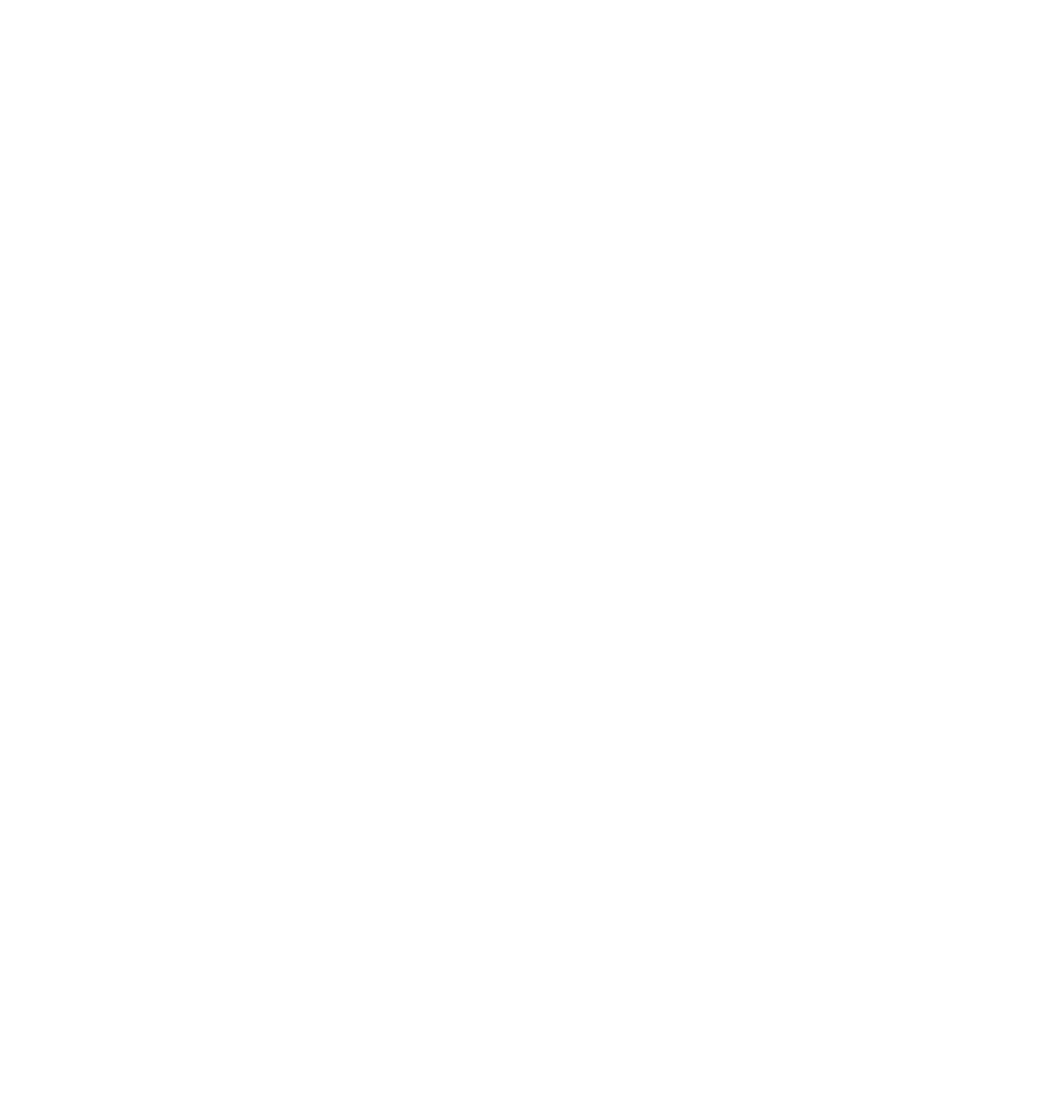
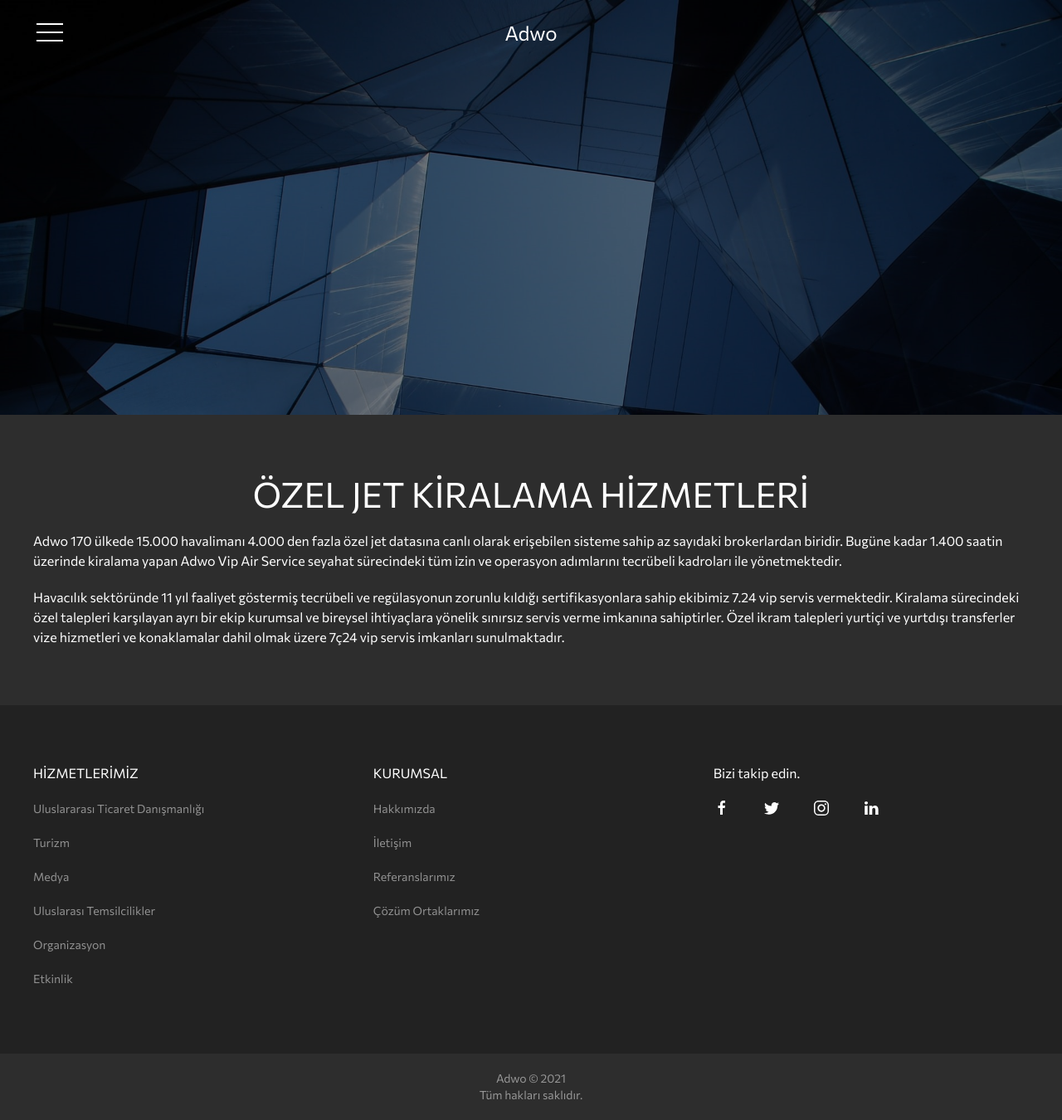
Before and after one commit to erkanaltinors/adwo-test, a website: page turizm/private-jet.html in a window 1280 px wide. Shown: the whole page at 83% size. Before the commit the page ends 800 px from the top, so only its background shows below. Drawn offline with Linux system fonts and the light colour scheme.

Commit message:
detay sayfalar

```diff
--- a/turizm/charter.html
+++ b/turizm/charter.html
@@ -0,0 +1,119 @@
+<!DOCTYPE html>
+<html lang="tr">
+<head>
+    <meta charset="UTF-8">
+    <meta http-equiv="X-UA-Compatible" content="IE=edge">
+    <meta name="viewport" content="width=device-width, initial-scale=1.0">
+    <link rel="stylesheet" href="../assets/uikit/dist/css/uikit.custom-theme.min.css">
+    <link rel="preconnect" href="https://fonts.gstatic.com">
+    <link href="https://fonts.googleapis.com/css2?family=Commissioner:wght@400;700&display=swap" rel="stylesheet">
+    <title>The Adwo | Charter</title>
+</head>
+<body>
+    <header uk-sticky="animation: uk-animation-slide-top; top: 100vh; sel-target: .target; cls-active: uk-background-muted; cls-inactive: uk-light">
+        <div class="uk-position-top uk-position-z-index target uk-light">
+        <div class="uk-container uk-container-expand">
+        <nav class="uk-navbar-container uk-navbar-transparent" uk-navbar>
+            <div class="uk-navbar-left">
+                <a href="#menu" class="uk-navbar-item uk-link-reset uk-padding-remove-horizontal" uk-icon="icon: menu; ratio: 2" uk-toggle></a>
+            </div>
+            <div class="uk-navbar-center">
+                <a class="uk-navbar-item uk-logo" href="../index.html">Adwo</a>
+            </div>
+        </nav>
+    </div>
+</div>
+    </header>
+    <div id="menu" uk-offcanvas="overlay:true">
+        <div class="uk-offcanvas-bar uk-flex uk-flex-column">
+            <button class="uk-offcanvas-close uk-close-large uk-preserve" type="button" uk-close></button>
+            <ul class="uk-nav uk-nav-default uk-nav-parent-icon uk-margin-auto-vertical uk-text-left" uk-nav>
+                <li>
+                    <a href="../hizmetlerimiz.html">Hizmetlerimiz</a></li>
+
+                    <li><a href="../uluslararasi-ticaret-danismanligi.html">Uluslararası Ticaret Danışmanlığı</a></li>
+                    <li class="uk-parent uk-active"><a href="../">Turizm</a>
+                    <ul class="uk-nav-sub">
+                        <li class="uk-active"><a href="../turizm/charter.html">Charter</a></li>
+                        <li><a href="../turizm/private-jet.html">Private Jet</a></li>
+                        <li><a href="../turizm/kurumsal-seyahat.html">Kurumsal Seyahat</a></li>
+                    </ul></li>
+                    <li><a href="../medya.html">Medya</a></li>
+                    <li><a href="../uluslararasi-temsilcilik.html">Uluslararası Temsilcilik</a></li>
+                <li><a href="../hakkimizda.html">Hakkımızda</a></li>
+                <li><a href="../iletisim.html">İletişim</a></li>
+            </ul>
+        </div>
+    </div>
+    <main>
+        <section>
+            <div class="uk-position-relative">
+            <img data-srcset="../assets/images/about-us/banner.jpg, ../assets/images/about-us/banner-m.jpg 600w" alt="" class="uk-width-1-1" uk-img>
+            <div class="uk-position-cover" style="background-color: rgba(0,0,0, 0.5);"></div>
+        </div>
+        </section>
+        <section class="uk-section uk-section-primary" uk-scrollspy="target: [slide-bottom]; cls: uk-animation-slide-bottom-small; delay: 300">
+            <div class="uk-container">
+                <h1 class="uk-text-center" slide-bottom>CHARTER UÇUŞ HİZMETLERİ</h1>
+                <p slide-bottom>Adwo 12 yıldır faaliyet gösterdiği charter uçuş pazarında 600.000 nin üzerinde yolcuyu 20 den fazla havayolu ile taşıyıp operasyonlarını üstlenmiştir . Yer hizmetleri de dahil olmak üzere tüm operasyonları inhouse yürüten Adwo birçok havayolu ile direk veya partnerleri vasıtasıyla charter hizmetlerinde çalışmaktadır. Bugüne kadar yapmış olduğu operasyonlar 6.500 saatlik uçuşa yaklaşmıştır.</p>
+                <p slide-bottom>Doğru fiyat doğru zamanlama ve profesyonel ekip ile charter uçak operasyonlarını sürdürmektedir. Türkiye ve Avrupadaki birçok turizm şirketine uçak broker lık hizmeti veren Adwo globaldeki çözüm ortakları ile neredeyse tüm coğrafyaya servis verebilmektedir. </p>
+            </div>
+        </section>
+    </main>
+    <footer>
+        <div class="uk-section uk-section-secondary">
+        <div class="uk-container">
+            <div class="uk-grid-medium" uk-grid>
+                <div class="uk-width-1-3@m">
+                    <ul class="uk-nav uk-nav-default uk-text-small uk-text-center uk-text-left@m">
+                        <li class="uk-nav-header uk-padding-remove-top">Hizmetlerimiz</li>
+                        <li><a href="../uluslararasi-ticaret-danismanligi.html">Uluslararası Ticaret Danışmanlığı</a></li>
+                        <li><a href="../turizm.html">Turizm</a></li>
+                        <li><a href="../medya.html">Medya</a></li>
+                        <li><a href="../uluslararasi-temsilcilikler.html">Uluslarası Temsilcilikler</a></li>
+                        <li><a href="../organizasyon.html">Organizasyon</a></li>
+                        <li><a href="../etkinlik.html">Etkinlik</a></li>
+                    </ul>
+                </div>
+                <div class="uk-width-1-3@m">
+                    <ul class="uk-nav uk-nav-default uk-text-small uk-text-center uk-text-left@m">
+                        <li class="uk-nav-header uk-padding-remove-top">KURUMSAL</li>
+                        <li><a href="../hakkimizda.html">Hakkımızda</a></li>
+                        <li><a href="../iletisim.html">İletişim</a></li>
+                        <li><a href="../referanslarimiz.html">Referanslarımız</a></li>
+                        <li><a href="../cozum-ortaklarimiz.html">Çözüm Ortaklarımız</a></li>
+                    </ul>
+                </div>
+                <div class="uk-width-1-3@m uk-text-center uk-text-left@m">
+                    <p>Bizi takip edin.</p>
+                    <div class="uk-flex uk-flex-center uk-flex-left@m uk-flex-middle">
+                        <a href="#" class="uk-margin-medium-right" uk-icon="icon: facebook" target="_blank"></a>
+                        <a href="#" class="uk-margin-medium-right" uk-icon="icon: twitter" target="_blank"></a>
+                        <a href="#" class="uk-margin-medium-right" uk-icon="icon: instagram" target="_blank"></a>
+                        <a href="#" uk-icon="icon: linkedin" target="_blank"></a>
+                    </div>
+                </div>
+            </div>
+        </div>
+    </div>
+        <div class="uk-section-xsmall uk-section-primary">
+            <div class="uk-container">
+                <div class="uk-text-center uk-text-meta">
+                    <div>Adwo © <span id="year"></span></div>
+                    <div>Tüm hakları saklıdır.</d>
+                </div>
+            </div>
+        </div>
+    </footer>
+    <script>
+        function thisYear() {
+          var d = new Date();
+          var n = d.getFullYear();
+          document.getElementById("year").innerHTML = n;
+        }
+        thisYear();
+        </script>
+    <script src="../assets/uikit/dist/js/uikit.min.js"></script>
+    <script src="../assets/uikit/dist/js/uikit-icons.min.js"></script>
+</body>
+</html>
--- a/turizm/private-jet.html
+++ b/turizm/private-jet.html
@@ -0,0 +1,119 @@
+<!DOCTYPE html>
+<html lang="tr">
+<head>
+    <meta charset="UTF-8">
+    <meta http-equiv="X-UA-Compatible" content="IE=edge">
+    <meta name="viewport" content="width=device-width, initial-scale=1.0">
+    <link rel="stylesheet" href="../assets/uikit/dist/css/uikit.custom-theme.min.css">
+    <link rel="preconnect" href="https://fonts.gstatic.com">
+    <link href="https://fonts.googleapis.com/css2?family=Commissioner:wght@400;700&display=swap" rel="stylesheet">
+    <title>The Adwo | Private Jet</title>
+</head>
+<body>
+    <header uk-sticky="animation: uk-animation-slide-top; top: 100vh; sel-target: .target; cls-active: uk-background-muted; cls-inactive: uk-light">
+        <div class="uk-position-top uk-position-z-index target uk-light">
+        <div class="uk-container uk-container-expand">
+        <nav class="uk-navbar-container uk-navbar-transparent" uk-navbar>
+            <div class="uk-navbar-left">
+                <a href="#menu" class="uk-navbar-item uk-link-reset uk-padding-remove-horizontal" uk-icon="icon: menu; ratio: 2" uk-toggle></a>
+            </div>
+            <div class="uk-navbar-center">
+                <a class="uk-navbar-item uk-logo" href="../index.html">Adwo</a>
+            </div>
+        </nav>
+    </div>
+</div>
+    </header>
+    <div id="menu" uk-offcanvas="overlay:true">
+        <div class="uk-offcanvas-bar uk-flex uk-flex-column">
+            <button class="uk-offcanvas-close uk-close-large uk-preserve" type="button" uk-close></button>
+            <ul class="uk-nav uk-nav-default uk-nav-parent-icon uk-margin-auto-vertical uk-text-left" uk-nav>
+                <li>
+                    <a href="../hizmetlerimiz.html">Hizmetlerimiz</a></li>
+
+                    <li><a href="../uluslararasi-ticaret-danismanligi.html">Uluslararası Ticaret Danışmanlığı</a></li>
+                    <li class="uk-parent uk-active"><a href="../">Turizm</a>
+                    <ul class="uk-nav-sub">
+                        <li><a href="../turizm/charter.html">Charter</a></li>
+                        <li class="uk-active"><a href="../turizm/private-jet.html">Private Jet</a></li>
+                        <li><a href="../turizm/kurumsal-seyahat.html">Kurumsal Seyahat</a></li>
+                    </ul></li>
+                    <li><a href="../medya.html">Medya</a></li>
+                    <li><a href="../uluslararasi-temsilcilik.html">Uluslararası Temsilcilik</a></li>
+                <li><a href="../hakkimizda.html">Hakkımızda</a></li>
+                <li><a href="../iletisim.html">İletişim</a></li>
+            </ul>
+        </div>
+    </div>
+    <main>
+        <section>
+            <div class="uk-position-relative">
+            <img data-srcset="../assets/images/about-us/banner.jpg, ../assets/images/about-us/banner-m.jpg 600w" alt="" class="uk-width-1-1" uk-img>
+            <div class="uk-position-cover" style="background-color: rgba(0,0,0, 0.5);"></div>
+        </div>
+        </section>
+        <section class="uk-section uk-section-primary" uk-scrollspy="target: [slide-bottom]; cls: uk-animation-slide-bottom-small; delay: 300">
+            <div class="uk-container">
+                <h1 class="uk-text-center" slide-bottom>ÖZEL JET KİRALAMA HİZMETLERİ</h1>
+                <p slide-bottom>Adwo 170 ülkede 15.000 havalimanı 4.000 den fazla özel jet datasına canlı olarak erişebilen sisteme sahip az sayıdaki brokerlardan biridir. Bugüne kadar 1.400 saatin üzerinde kiralama yapan Adwo Vip Air Service seyahat sürecindeki tüm izin ve operasyon adımlarını tecrübeli kadroları ile yönetmektedir.</p>
+                <p slide-bottom>Havacılık sektöründe 11 yıl faaliyet göstermiş tecrübeli ve regülasyonun zorunlu kıldığı sertifikasyonlara sahip ekibimiz 7.24 vip servis vermektedir. Kiralama sürecindeki özel talepleri karşılayan ayrı bir ekip kurumsal ve bireysel ihtiyaçlara yönelik sınırsız servis verme imkanına sahiptirler. Özel ikram talepleri yurtiçi ve yurtdışı transferler vize hizmetleri ve konaklamalar dahil olmak üzere 7ç24 vip servis imkanları sunulmaktadır. </p>
+            </div>
+        </section>
+    </main>
+    <footer>
+        <div class="uk-section uk-section-secondary">
+        <div class="uk-container">
+            <div class="uk-grid-medium" uk-grid>
+                <div class="uk-width-1-3@m">
+                    <ul class="uk-nav uk-nav-default uk-text-small uk-text-center uk-text-left@m">
+                        <li class="uk-nav-header uk-padding-remove-top">Hizmetlerimiz</li>
+                        <li><a href="../uluslararasi-ticaret-danismanligi.html">Uluslararası Ticaret Danışmanlığı</a></li>
+                        <li><a href="../turizm.html">Turizm</a></li>
+                        <li><a href="../medya.html">Medya</a></li>
+                        <li><a href="../uluslararasi-temsilcilikler.html">Uluslarası Temsilcilikler</a></li>
+                        <li><a href="../organizasyon.html">Organizasyon</a></li>
+                        <li><a href="../etkinlik.html">Etkinlik</a></li>
+                    </ul>
+                </div>
+                <div class="uk-width-1-3@m">
+                    <ul class="uk-nav uk-nav-default uk-text-small uk-text-center uk-text-left@m">
+                        <li class="uk-nav-header uk-padding-remove-top">KURUMSAL</li>
+                        <li><a href="../hakkimizda.html">Hakkımızda</a></li>
+                        <li><a href="../iletisim.html">İletişim</a></li>
+                        <li><a href="../referanslarimiz.html">Referanslarımız</a></li>
+                        <li><a href="../cozum-ortaklarimiz.html">Çözüm Ortaklarımız</a></li>
+                    </ul>
+                </div>
+                <div class="uk-width-1-3@m uk-text-center uk-text-left@m">
+                    <p>Bizi takip edin.</p>
+                    <div class="uk-flex uk-flex-center uk-flex-left@m uk-flex-middle">
+                        <a href="#" class="uk-margin-medium-right" uk-icon="icon: facebook" target="_blank"></a>
+                        <a href="#" class="uk-margin-medium-right" uk-icon="icon: twitter" target="_blank"></a>
+                        <a href="#" class="uk-margin-medium-right" uk-icon="icon: instagram" target="_blank"></a>
+                        <a href="#" uk-icon="icon: linkedin" target="_blank"></a>
+                    </div>
+                </div>
+            </div>
+        </div>
+    </div>
+        <div class="uk-section-xsmall uk-section-primary">
+            <div class="uk-container">
+                <div class="uk-text-center uk-text-meta">
+                    <div>Adwo © <span id="year"></span></div>
+                    <div>Tüm hakları saklıdır.</d>
+                </div>
+            </div>
+        </div>
+    </footer>
+    <script>
+        function thisYear() {
+          var d = new Date();
+          var n = d.getFullYear();
+          document.getElementById("year").innerHTML = n;
+        }
+        thisYear();
+        </script>
+    <script src="../assets/uikit/dist/js/uikit.min.js"></script>
+    <script src="../assets/uikit/dist/js/uikit-icons.min.js"></script>
+</body>
+</html>
```
Also changed, not shown: turizm.html (+4 -4 lines), turizm/kurumsal-seyahat.html (+4 -4 lines), assets/images/tourism/banner-m.jpg (added), assets/images/tourism/banner.jpg, assets/images/tourism/charter.jpg (added), assets/images/tourism/jet.jpg (added), assets/images/tourism/travel.jpg (added).
